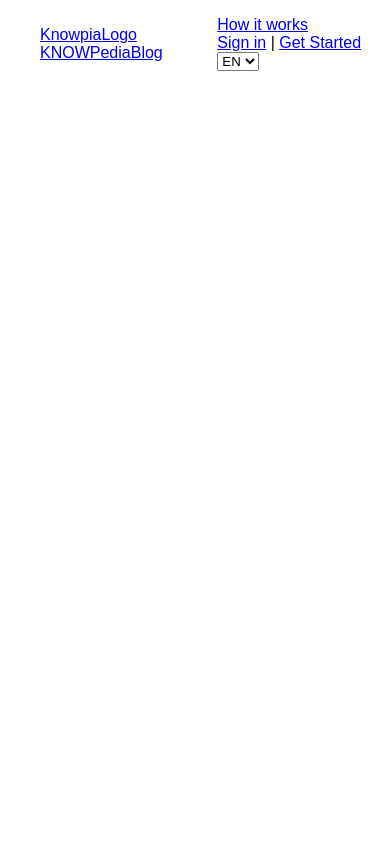
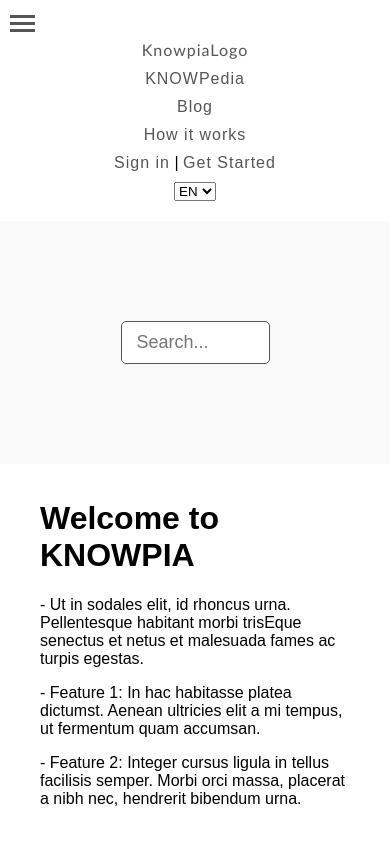
Before and after one commit to dev55348/FirstTestRep, a React app: page / in a window 390 px wide. Built offline with nearby package versions, Linux system fonts and the light colour scheme.

Commit message:
added content

```diff
--- a/src/homepage/Content.tsx
+++ b/src/homepage/Content.tsx
@@ -1,8 +1,12 @@
 import * as React from 'react';
+
+import Welcome from './Welcome';
 
 class Content extends React.Component<{}, {}>{
     render(){
-      return <div></div>
+      return <div>
+        <Welcome />
+      </div>
     }
 }
 export default Content
--- a/src/homepage/Homepage.tsx
+++ b/src/homepage/Homepage.tsx
@@ -2,11 +2,15 @@ import * as React from 'react';
 
 import './homepage.scss';
 import TopBar from './TopBar';
+import SearchBar from './SearchBar';
+import Content from './Content';
 
 class Homepage extends React.Component<{}, {}>{
     render(){
       return <div>
           <TopBar />
+          <SearchBar />
+          <Content />
         </div>
     }
 }
--- a/src/homepage/SearchBar.tsx
+++ b/src/homepage/SearchBar.tsx
@@ -2,7 +2,9 @@ import * as React from 'react';
 
 class SearchBar extends React.Component<{}, {}>{
     render(){
-      return <div></div>
+      return <div className="search-wrapper">
+        <input className="input-search" placeholder="Search..."/>
+      </div>
     }
 }
 export default SearchBar
--- a/src/homepage/TopBar.tsx
+++ b/src/homepage/TopBar.tsx
@@ -5,8 +5,9 @@ import Localization from './Localization';
 class TopBar extends React.Component<{}, {}>{
     render(){
       return <header className="header">
+        <button className="btn-menu"><span></span><span></span><span></span></button>
         <ul className="top-bar top-left-bar">
-            <li><a href='#'>KnowpiaLogo</a></li>
+            <li><a className="logo" href='#'>KnowpiaLogo</a></li>
             <li><a href='#'>KNOWPedia</a></li>
             <li><a href='#'>Blog</a></li>
         </ul>
--- a/src/homepage/Welcome.tsx
+++ b/src/homepage/Welcome.tsx
@@ -2,7 +2,12 @@ import * as React from 'react';
 
 class Welcome extends React.Component<{}, {}>{
     render(){
-      return <div></div>
+      return <div className="welcome-wrapper">
+        <h1>Welcome to KNOWPIA</h1>
+        <p>- Ut in sodales elit, id rhoncus urna. Pellentesque habitant morbi trisEque senectus et netus et malesuada fames ac turpis egestas.</p>
+        <p>- Feature 1: In hac habitasse platea dictumst. Aenean ultricies elit a mi tempus, ut fermentum quam accumsan.</p>
+        <p>- Feature 2: Integer cursus ligula in tellus facilisis semper. Morbi orci massa, placerat a nibh nec, hendrerit bibendum urna.</p>
+      </div>
     }
 }
 export default Welcome
--- a/src/homepage/homepage.scss
+++ b/src/homepage/homepage.scss
@@ -7,13 +7,46 @@
     align-items: center;
 }
 
+.btn-menu {
+    display: none;
+    background: unset;
+    box-shadow: unset;
+    border: none;
+}
+
+.btn-menu span {
+    display: block;
+    margin: 4px;
+    background: #555;
+    width: 25px;
+    height: 3px;
+}
+
 .top-bar {
     list-style: none;
+    padding: 0 30px;
 }
 
 .top-bar li {
     display: inline-block;
+    padding: 0 15px;
 }
+
+.top-bar li a {
+    color: #555;
+    text-decoration: unset;
+    letter-spacing: 1px;
+}
+
+.top-bar li a:hover {
+    color: #999;
+}
+
+// Can be removed after real logo is added ↓↓↓
+.top-bar li a.logo {
+    font-family: 'Gill Sans', 'Gill Sans MT', Calibri, 'Trebuchet MS', sans-serif;
+}
+// ↑↑↑
 
 .top-left-bar {
     margin-right: auto;
@@ -22,3 +55,42 @@
 .top-right-bar {
     margin-left: auto;
 }
+
+.search-wrapper {
+    background: #f9f9f9;
+    text-align: center;
+    padding: 100px 0;
+}
+
+.search-wrapper .input-search {
+    font-size: 18px;
+    width: 30%;
+    padding: 10px 15px;
+    border: 1px solid #555;
+    border-radius: 5px;
+}
+
+.welcome-wrapper {
+    padding: 15px 40px;
+}
+
+@media (max-width:768px) {
+    .header {
+        display: block;
+        padding: 10px 0;
+    }
+
+    .btn-menu {
+        display: inline;
+    }
+
+    .top-bar {
+        margin: 0;
+    }
+
+    .top-bar li {
+        display: block;
+        text-align: center;
+        margin-bottom: 10px;
+    }
+}
```
